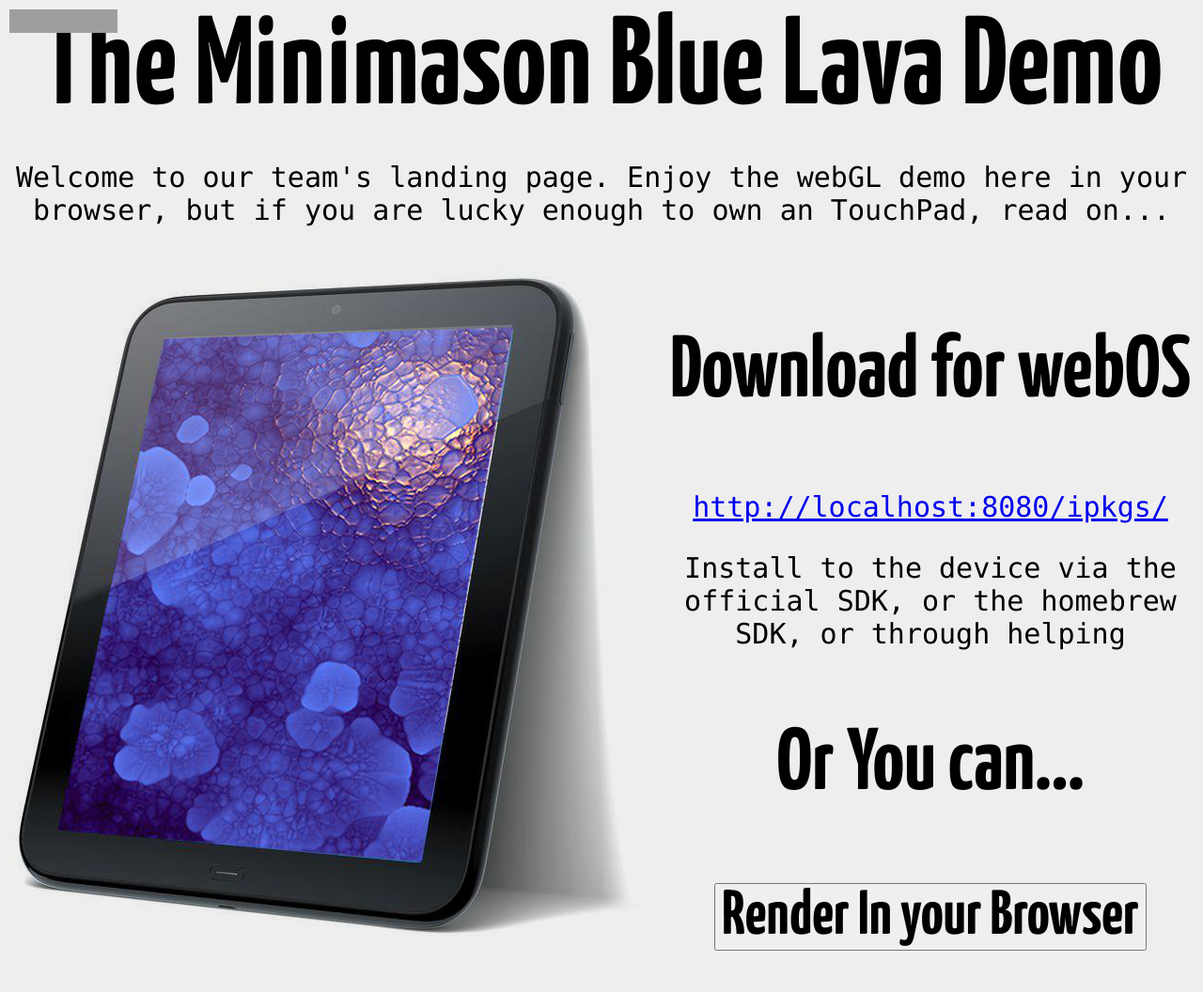
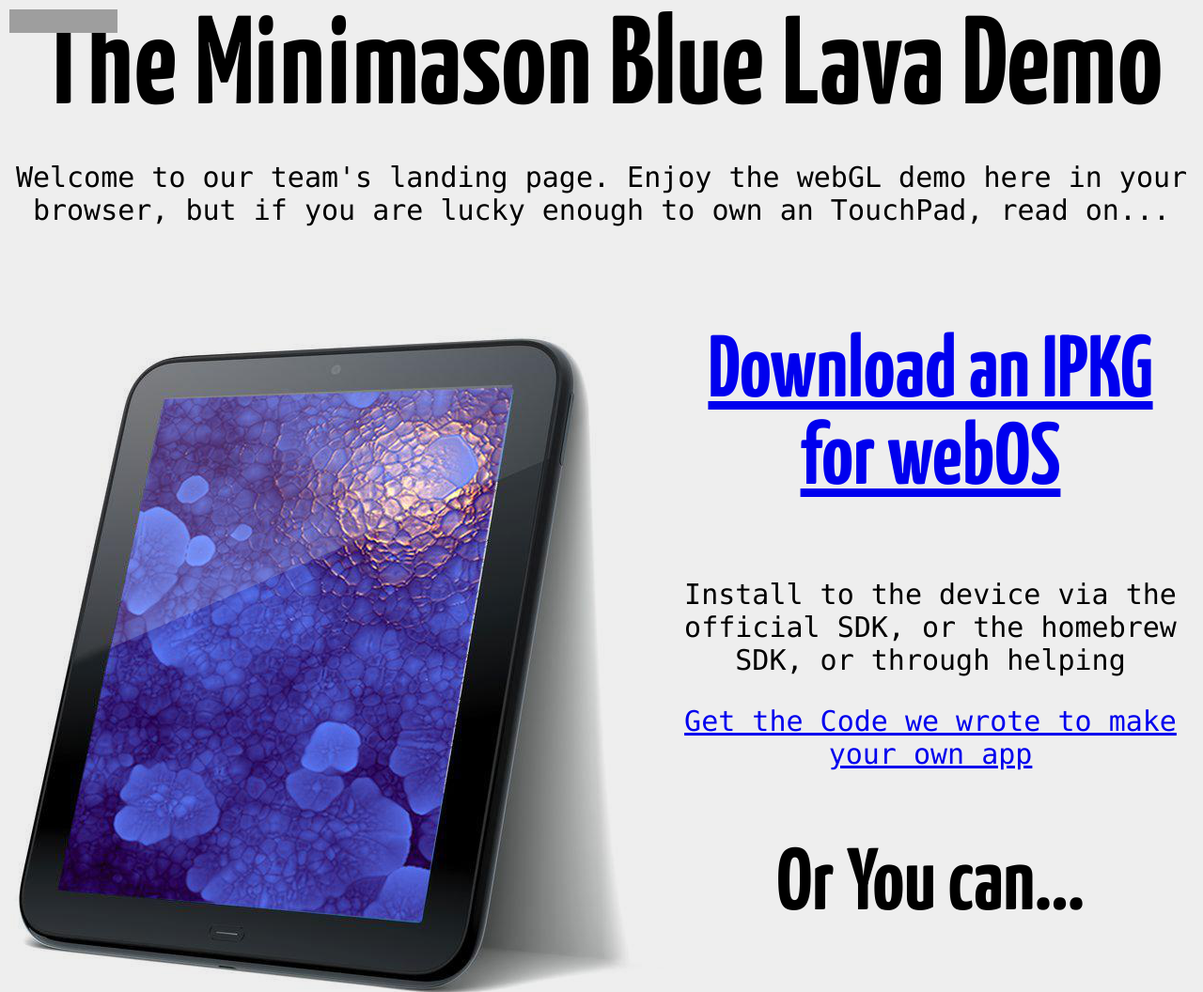
Before and after one commit to nko2/minimason, a website: page www/index.html in a window 1280 px wide. Shown: the top 1056 px of the page at 94% size. Drawn offline with Linux system fonts and the light colour scheme; grey boxes are pictures that could not be loaded; a web font is replaced by a local one.

Commit message:
Fix typo

```diff
--- a/www/index.html
+++ b/www/index.html
@@ -20,10 +20,10 @@
     <table><tr><td>
     <img src=solar-touchpad.png>
     </td><td>
-    <h2>Download for webOS</h2>
-    <p><a href="http://localhost:8080/ipkgs/">http://localhost:8080/ipkgs/</a></p>
+    <h2><a href="ipkgs/">Download an IPKG for webOS</a></h2>
     <p>Install to the device via the official SDK, or the homebrew SDK, or through
     helping</p>
+    <p><a href="http://github.com/creationix/node-webgl">Get the Code we wrote to make your own app</a></p>
     <h2>Or You can...</h2>
     <button onclick="loadDemo()">Render In your Browser</button>
     </td></tr></table>
```
